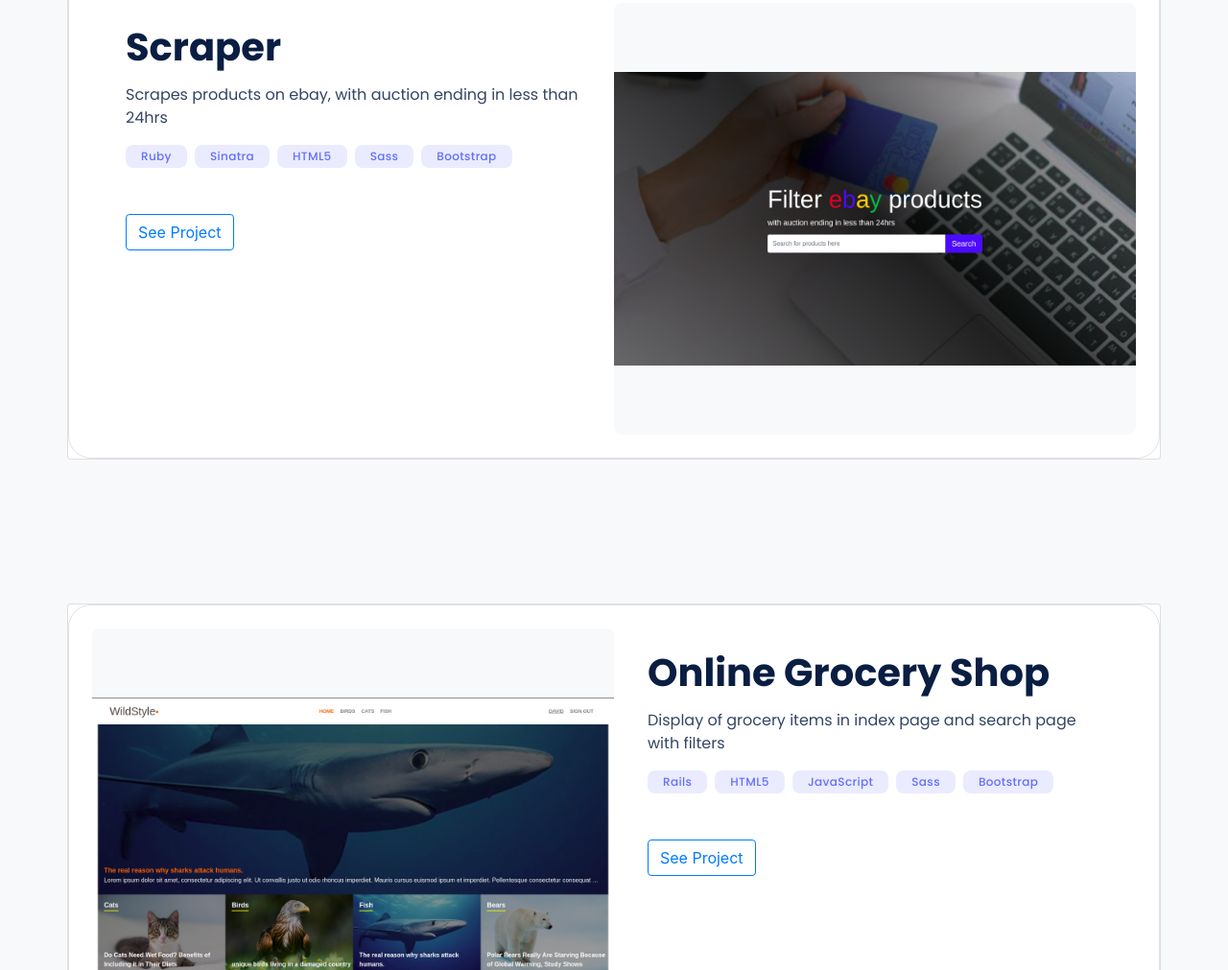
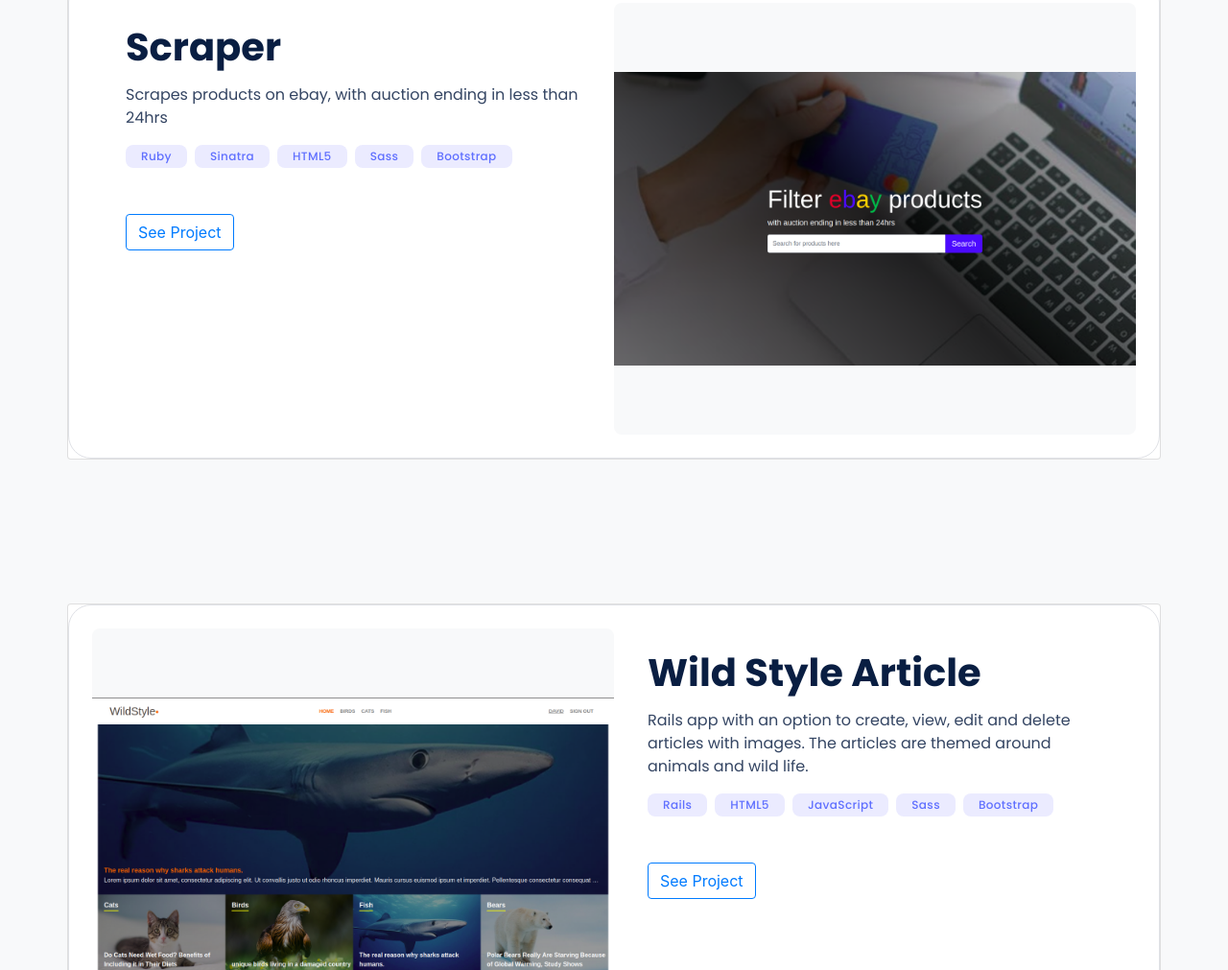
Before and after one commit to bini-i/bini-i.github.io, a website: page index.html in a window 1280 px wide. Shown: the part 1403-2414 px from the top of the page at 96% size. Drawn offline with Linux system fonts and the light colour scheme.

Commit message:
Update cards

```diff
--- a/index.html
+++ b/index.html
@@ -67,7 +67,7 @@
       <div class="col-md-6">
         <div class="card-body">
           <h5 class="card-title">Online Grocery Shop</h5>
-          <p class="card-text">Display of grocery items in index page and search page with filters</p>
+          <p class="card-text">Display of grocery items in index page and search page with filters.</p>
           <div class="d-flex">
             <span class="lang px-3 py-1 mr-2">HTML</span>
             <span class="lang px-3 py-1 mr-2">SCSS</span>
@@ -110,8 +110,9 @@
       </div>
       <div class="col-md-6">
         <div class="card-body">
-          <h5 class="card-title">Online Grocery Shop</h5>
-          <p class="card-text">Display of grocery items in index page and search page with filters</p>
+          <h5 class="card-title">Wild Style Article</h5>
+          <p class="card-text">Rails app with an option to create, view, edit and delete articles with images. The articles are themed around animals
+          and wild life.</p>
           <div class="d-flex">
             <span class="lang px-3 py-1 mr-2">Rails</span>
             <span class="lang px-3 py-1 mr-2">HTML5</span>
```
Also changed, not shown: 1 other file.
